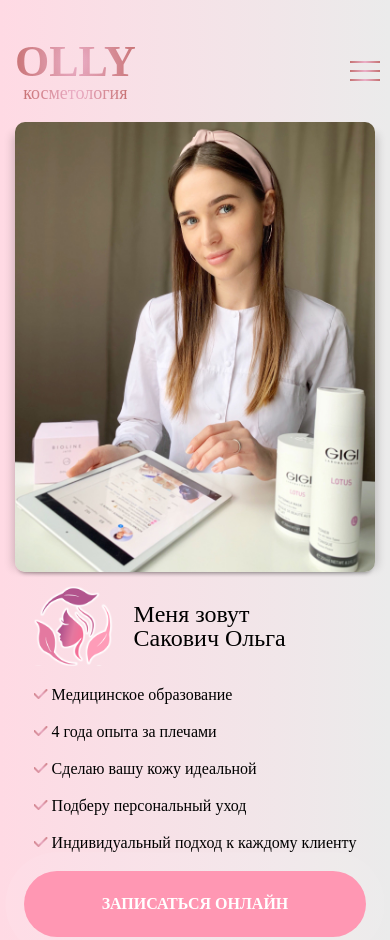
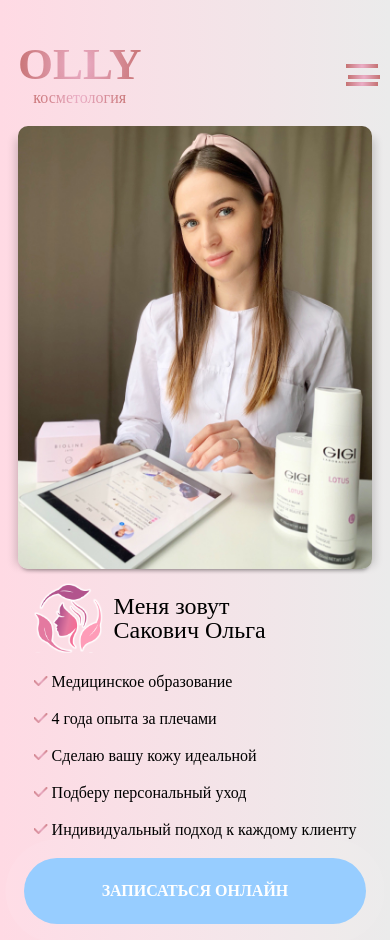
Before and after one commit to ArtsemiLukashuk/Cosmo, a plain HTML site: page index.html in a window 390 px wide. Shown: the top 940 px of the page. Drawn offline with Linux system fonts and the light colour scheme; files whose address does not match are found by name; a web font is replaced by a local one.

Commit message:
Add files via upload

```diff
--- a/css/burger-menu.css
+++ b/css/burger-menu.css
@@ -6,17 +6,17 @@
     }
 
     .header__logo p {
-        font-size: 44px;
+        font-size: 45px;
     }
 
     .header__burger {
         display : block;
-        width   : 30px;
-        height  : 20px;
+        width   : 32px;
+        height  : 22px;
         position: absolute;
         right   : 0;
         top     : 60%;
-        z-index : 50;
+        z-index : 60;
     }
 
     .header__burger:before,
@@ -25,11 +25,11 @@
         background: radial-gradient(circle, rgba(235, 175, 200, 1) 0%, rgba(191, 97, 97, 0.8715861344537815) 100%);
         position  : absolute;
         width     : 100%;
-        height    : 2px;
-        right     : 10px;
-        bottom    : 25px;
+        height    : 4px;
+        right     : 12px;
+        bottom    : 27px;
         transition: all 0.3s ease 0s;
-        z-index   : 50;
+        z-index   : 60;
     }
 
     .header__burger:before {
@@ -45,8 +45,8 @@
         background: radial-gradient(circle, rgba(235, 175, 200, 1) 0%, rgba(191, 97, 97, 0.8715861344537815) 100%);
         right     : 10px;
         width     : 100%;
-        height    : 2px;
-        top       : 9px;
+        height    : 4px;
+        top       : 11px;
         transition: all 0.3s ease 0s;
     }
 
@@ -58,9 +58,9 @@
         max-width       : 100%;
         height          : 100%;
         overflow        : auto;
-        background-color: rgba(235, 175, 200, 0.8);
+        background-color: rgba(175, 216, 235, 0.8);
         transition      : all 0.3s ease 0s;
-        z-index         : 40;
+        z-index         : 50;
     }
 
     .header__menu.active {
@@ -74,7 +74,7 @@
         text-align : center;
         transform  : translate(0, -50%);
         display    : block;
-        font-weight: 600;
+        font-weight: 500;
     }
 
     .header__list li {
@@ -83,19 +83,19 @@
 
     .header__link {
         position : relative;
-        font-size: 28px;
+        font-size: 29px;
         z-index  : 999;
     }
 
     .header__burger.active:before {
         transform: rotate(45deg);
-        top      : 9px;
-        right    : 10px;
+        top      : 10px;
+        right    : 12px;
     }
 
     .header__burger.active:after {
         transform: rotate(-45deg);
-        bottom   : 9px;
+        bottom   : 10px;
         right    : 10px;
     }
 
--- a/css/header.css
+++ b/css/header.css
@@ -4,18 +4,18 @@
 	display        : flex;
 	justify-content: space-between;
 	align-items    : center;
-	padding-top    : 40px;
-	font-weight    : 200;
-	font-size      : 18px;
+	padding-top    : 42px;
+	font-weight    : 250;
+	font-size      : 19px;
 }
 
 .header__list {
 	display        : flex;
 	justify-content: space-between;
-	width          : 700px;
+	width          : 600px;
 	align-items    : center;
-	font-weight    : 500;
-	font-size      : 22px;
+	font-weight    : 400;
+	font-size      : 20px;
 }
 
 
@@ -25,16 +25,16 @@
 }
 
 .header__logo p {
-	font-size              : 64px;
+	font-size              : 62px;
 	text-transform         : uppercase;
 	background             : radial-gradient(circle, rgba(235, 175, 200, 1) 0%, rgba(191, 97, 97, 0.8715861344537815) 100%);
 	-webkit-background-clip: text;
 	-webkit-text-fill-color: transparent;
-	font-weight            : 900;
+	font-weight            : 800;
 }
 
 .header__logo span {
-	font-size              : 18px;
+	font-size              : 16px;
 	background             : radial-gradient(circle, rgba(235, 175, 200, 1) 0%, rgba(191, 97, 97, 0.8715861344537815) 100%);
 	-webkit-background-clip: text;
 	-webkit-text-fill-color: transparent;
@@ -42,12 +42,12 @@
 }
 
 .header__text-wrapper {
-	font-size      : 24px;
+	font-size      : 22px;
 	display        : flex;
 	justify-content: space-between;
 	align-items    : center;
-	padding-top    : 60px;
-	padding-bottom : 60px;
+	padding-top    : 50px;
+	padding-bottom : 50px;
 }
 
 .header__text-wrapper p {
@@ -65,26 +65,26 @@
 }
 
 .header__left-wrapper {
-	order: 1;
+	order: 2;
 }
 
 .header__right-wrapper {
-	order: 2;
+	order: 3;
 }
 
 .header__left-wrapper p {
-	font-size: 24px;
+	font-size: 22px;
 }
 
 .header__left-wrapper span img {
-	width       : 80px;
-	margin-right: 20px;
+	width       : 70px;
+	margin-right: 10px;
 }
 
 .header__left-wrapper span p {
 	display    : flex;
 	align-items: center;
-	font-size  : 34px;
+	font-size  : 32px;
 }
 
 .header__text-button,
@@ -106,7 +106,7 @@
 .header__text-button,
 .price__reg-button,
 .instagram__grallery-button {
-	background    : #ff97b3;
+	background    : #97cdff;
 	padding       : 25px 35px;
 	border-radius : 50px;
 	color         : white;
@@ -166,7 +166,7 @@
 }
 
 .header__pic:before {
-	width           : 140%;
+	width           : 120%;
 	top             : inherit;
 	left            : -20%;
 	background-image: linear-gradient(180deg, rgba(255, 255, 255, 0), #ffffff 40%, rgba(255, 255, 255, 0.6) 60%, rgba(255, 255, 255, 0));
--- a/css/style.css
+++ b/css/style.css
@@ -36,7 +36,7 @@
 
  body {
      background : white;
-     font-size  : 16px;
+     font-size  : 18px;
      color      : black;
      font-family: 'Proxima Nova Rg';
      font-weight: normal;
@@ -55,8 +55,8 @@
      max-width    : 1200px;
      margin-left  : auto;
      margin-right : auto;
-     padding-left : 15px;
-     padding-right: 15px;
+     padding-left : 18px;
+     padding-right: 18px;
      position     : relative;
  }
 
@@ -67,16 +67,16 @@
  }
 
  a:hover {
-     color: #ff83a4;
+     color: #83c3ff;
  }
 
  h1 {
-     font-weight  : 500;
+     font-weight  : 600;
      font-style   : normal;
      text-align   : center;
-     font-size    : 32px;
-     margin-bottom: 5px;
-     line-height  : 28px;
+     font-size    : 34px;
+     margin-bottom: 7px;
+     line-height  : 30px;
  }
 
  h1 span {
@@ -87,8 +87,8 @@
 
  h3 {
      text-align   : center;
-     margin-bottom: 40px;
-     font-size    : 18px;
+     margin-bottom: 42px;
+     font-size    : 15px;
  }
 
  header,
@@ -112,8 +112,8 @@
  }
 
  .footer__wrapper p:nth-child(2) {
-     font-size  : 24px;
-     font-weight: 600;
+     font-size  : 26px;
+     font-weight: 500;
  }
 
  /* footer style end */
```
